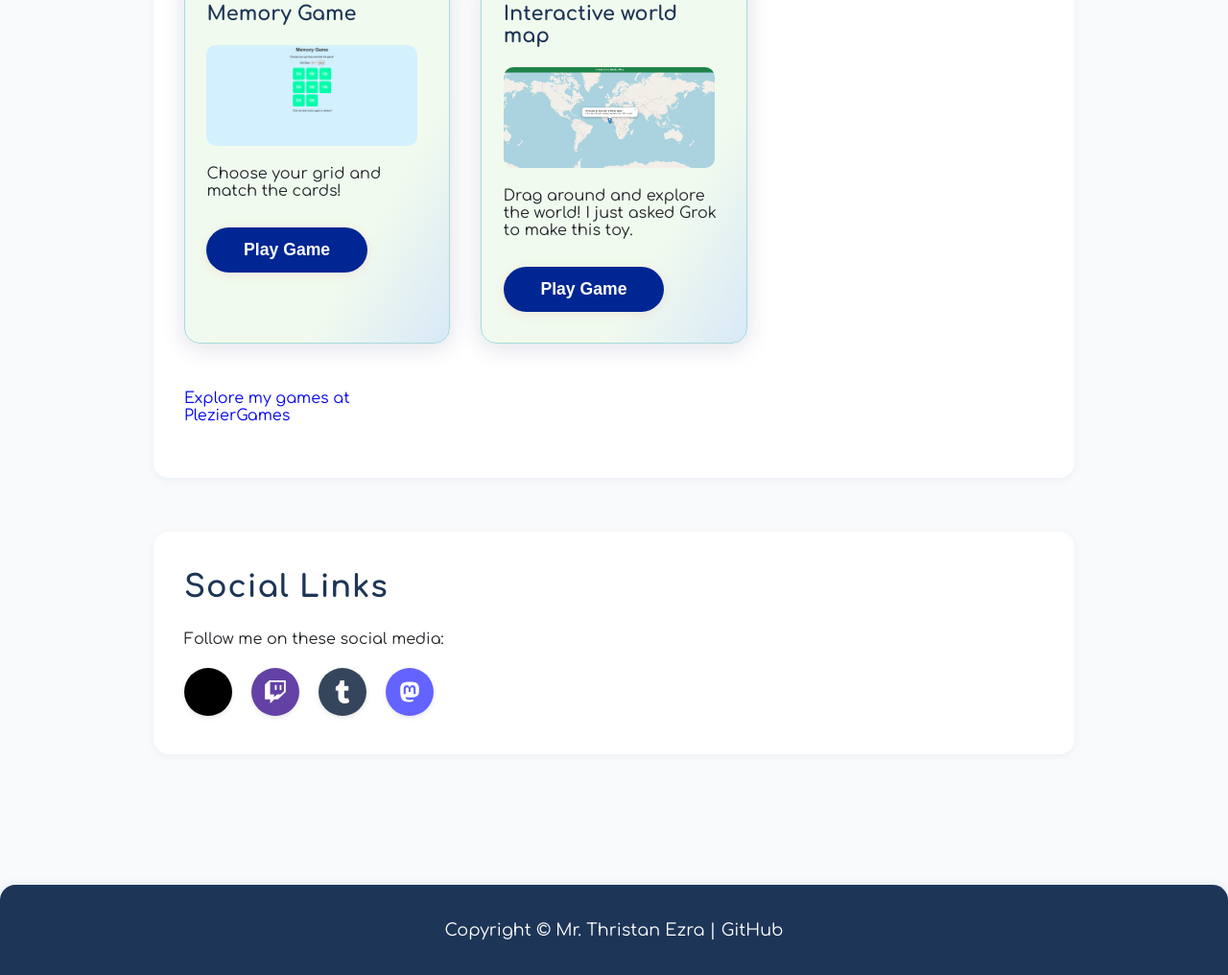
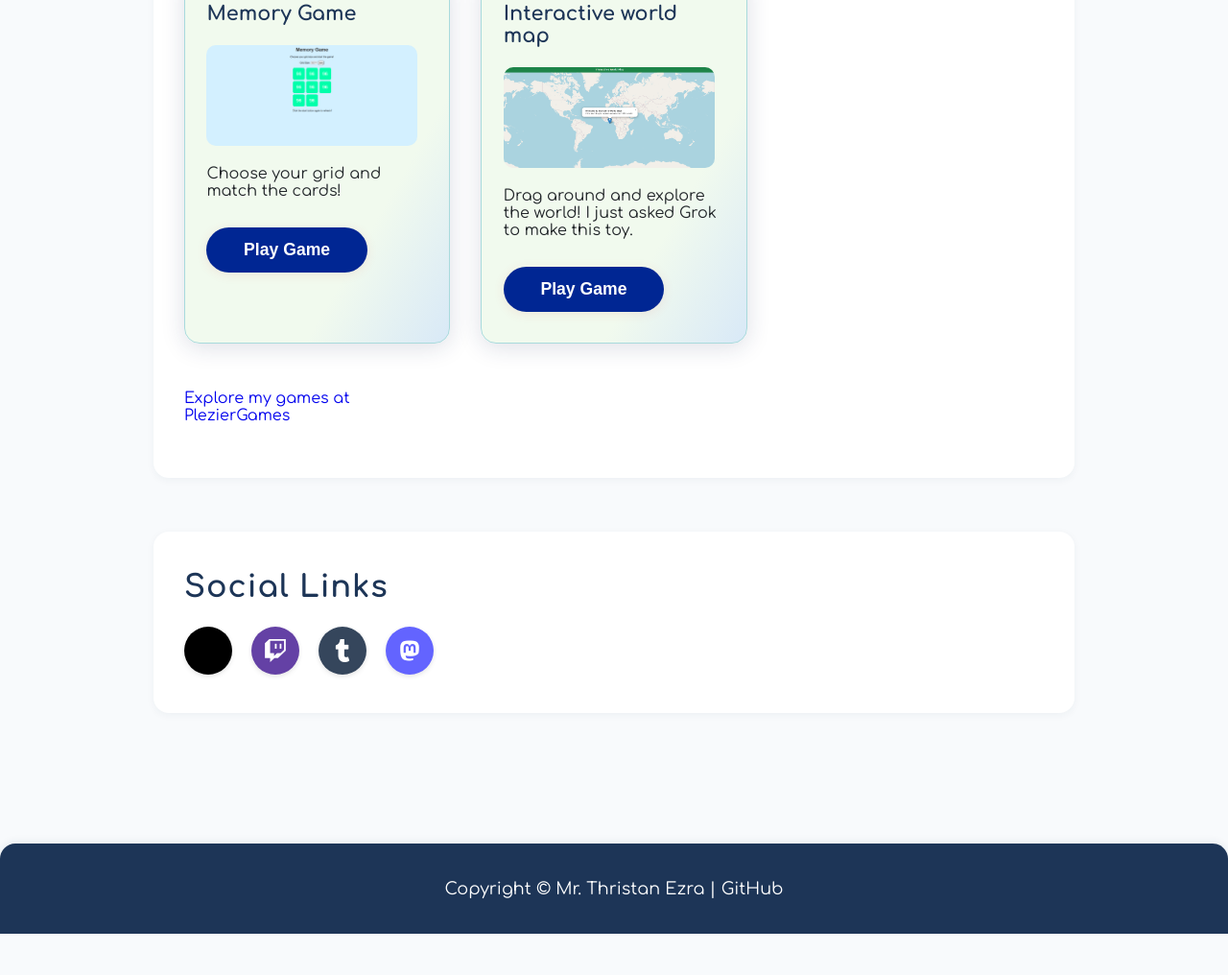
Before and after one commit to mrthristanezra/mrthristanezra.github.io, a plain HTML site: page index.html in a window 1280 px wide. Shown: the part 776-1792 px from the top of the page at 96% size. After the commit the page ends 1749 px from the top, so only its background shows below. Drawn offline with Linux system fonts and the light colour scheme.

Commit message:
Update index.html

```diff
--- a/index.html
+++ b/index.html
@@ -65,7 +65,6 @@
 
     <section id="social-links">
       <h2>Social Links</h2>
-	  <p class="text1">Follow me on these social media: </p>
       <div class="social-container">
         <a href="https://x.com/mrthristanezra" class="social-link x" target="_blank" title="X">
             <i class="fab fa-x-twitter"></i>
```
